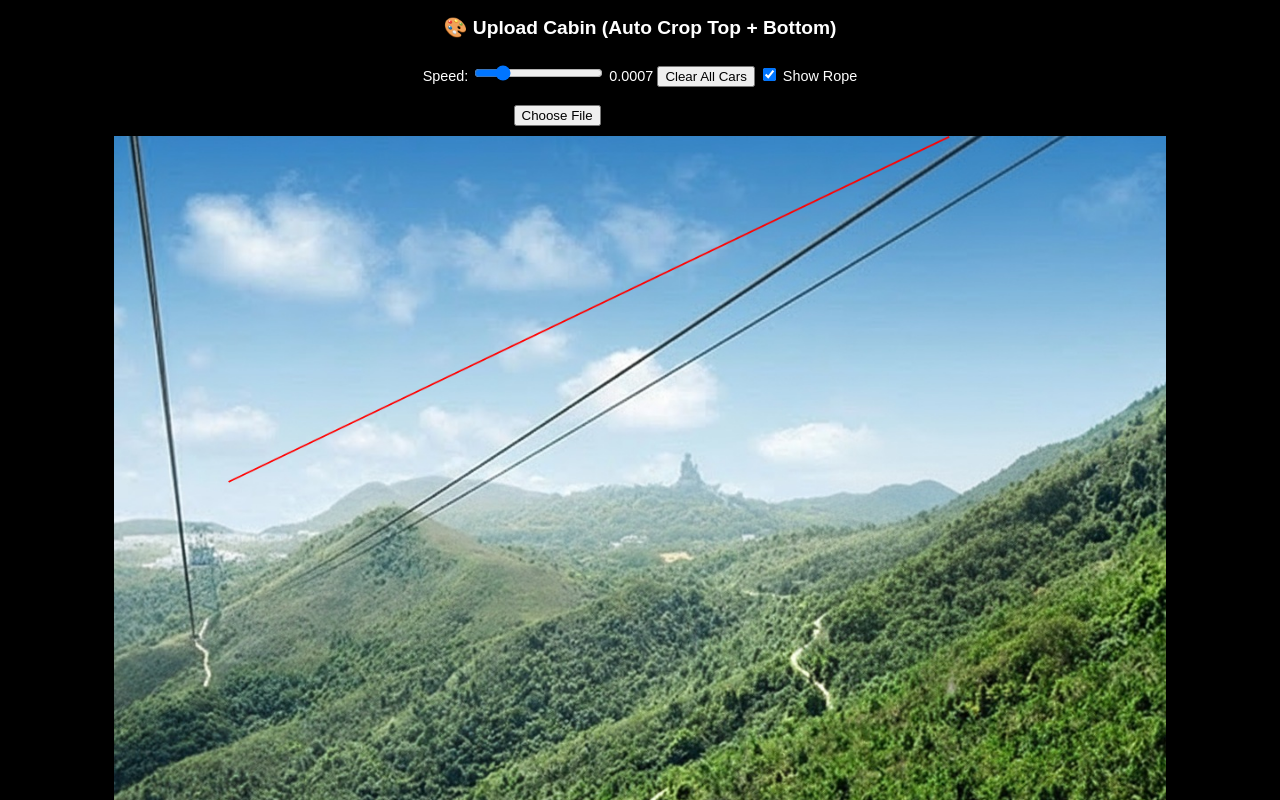
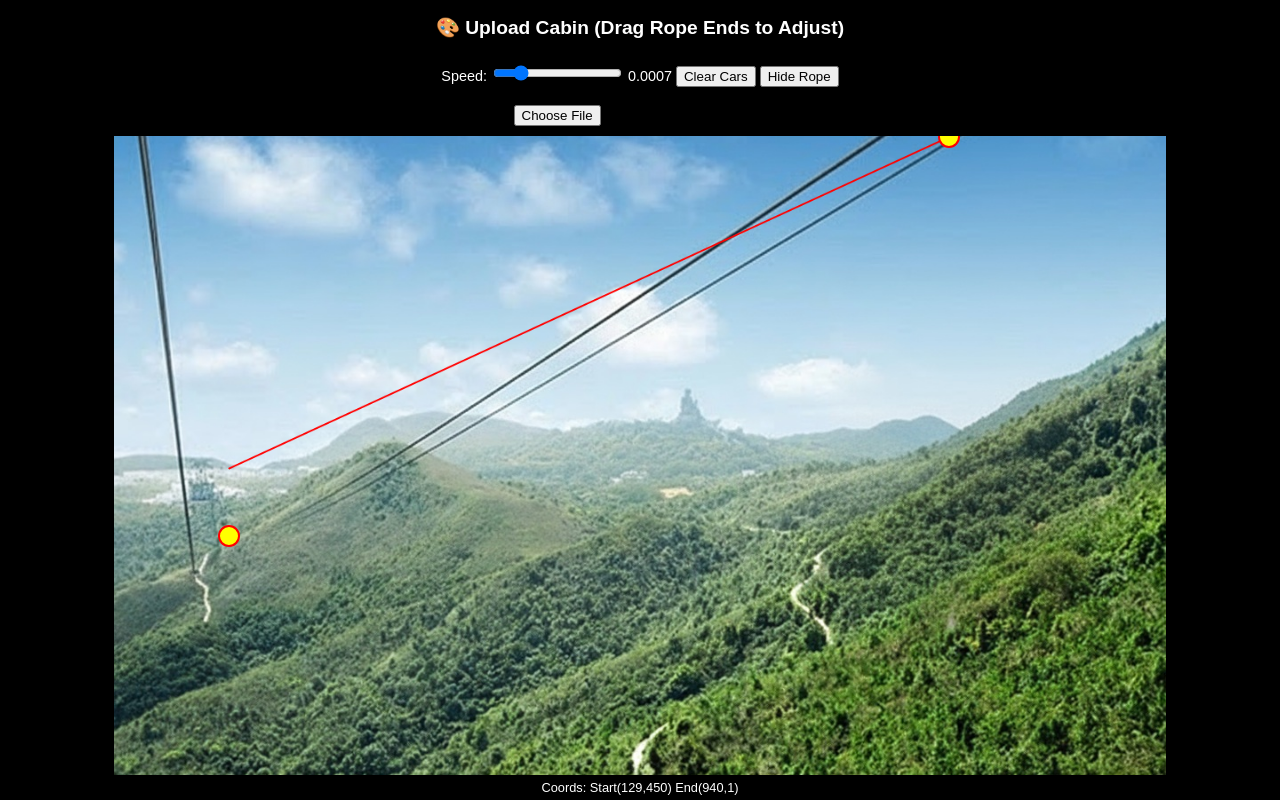
Before and after one commit to ngcholun/cable-car-painting, a plain HTML site: page index.html in a window 1280 px wide. Drawn offline with Linux system fonts and the light colour scheme.

Commit message:
Add files via upload

```diff
--- a/index.html
+++ b/index.html
@@ -3,7 +3,7 @@
 <head>
   <meta charset="UTF-8">
   <meta name="viewport" content="width=device-width, initial-scale=1.0">
-  <title>Cable Car Ride (Responsive Rope + Debug Line)</title>
+  <title>Cable Car Ride (Rope Editor)</title>
   <style>
     body {
       margin: 0;
@@ -37,6 +37,9 @@
       flex: 1;
       width: 100%;
       max-width: 1052px;
+      display: flex;
+      justify-content: center;
+      align-items: center;
       overflow: hidden;
     }
     #background {
@@ -53,28 +56,45 @@
       width: 100%;
       height: 100%;
       pointer-events: none;
-      z-index: 1; /* rope above background */
+      z-index: 1;
+    }
+    .handle {
+      position: absolute;
+      width: 18px;
+      height: 18px;
+      background: yellow;
+      border: 2px solid red;
+      border-radius: 50%;
+      transform: translate(-50%, -50%);
+      z-index: 3;
+      cursor: grab;
+      touch-action: none;
     }
     .car-container {
       position: absolute;
       transform-origin: center center;
-      z-index: 2; /* cars above rope */
+      z-index: 2;
     }
     .car-container img {
       width: 120px;
       transform-origin: top center;
     }
+    #coords {
+      color: white;
+      font-size: 0.8rem;
+      margin: 5px;
+    }
   </style>
 </head>
 <body>
-  <h1>🎨 Upload Cabin (Auto Crop Top + Bottom)</h1>
+  <h1>🎨 Upload Cabin (Drag Rope Ends to Adjust)</h1>
 
   <div id="controls">
     <label for="speedSlider">Speed:</label>
     <input type="range" id="speedSlider" min="0.0002" max="0.003" step="0.0001" value="0.0007">
     <span id="speedValue">0.0007</span>
-    <button id="clearBtn">Clear All Cars</button>
-    <label><input type="checkbox" id="toggleRope" checked> Show Rope</label>
+    <button id="clearBtn">Clear Cars</button>
+    <button id="toggleRopeBtn">Hide Rope</button>
   </div>
 
   <input type="file" id="upload" accept="image/*">
@@ -82,7 +102,11 @@
   <div id="scene">
     <img id="background" src="mountain.jpg" alt="Cable Car Background">
     <canvas id="ropeOverlay"></canvas>
+    <div id="handleStart" class="handle"></div>
+    <div id="handleEnd" class="handle"></div>
   </div>
+
+  <div id="coords">Coords: Start(129,450) End(940,1)</div>
 
   <canvas id="canvas" style="display:none;"></canvas>
 
@@ -92,14 +116,18 @@
     const speedSlider = document.getElementById('speedSlider');
     const speedValue = document.getElementById('speedValue');
     const clearBtn = document.getElementById('clearBtn');
-    const canvas = document.getElementById('canvas');
-    const ctx = canvas.getContext('2d');
     const bg = document.getElementById("background");
     const ropeOverlay = document.getElementById("ropeOverlay");
     const ropeCtx = ropeOverlay.getContext("2d");
-    const toggleRope = document.getElementById("toggleRope");
+    const toggleRopeBtn = document.getElementById("toggleRopeBtn");
+    const coordsEl = document.getElementById("coords");
 
-    // Natural size (set after image loads)
+    const handleStart = document.getElementById("handleStart");
+    const handleEnd = document.getElementById("handleEnd");
+
+    const canvas = document.getElementById('canvas');
+    const ctx = canvas.getContext('2d');
+
     let natW = 1, natH = 1;
 
     bg.onload = () => {
@@ -114,19 +142,29 @@
       ropeOverlay.height = bg.clientHeight;
     }
 
-    // Rope line (coords in original natural image)
-    const ropeStart = { x: 129, y: 450 };
-    const ropeEnd   = { x: 940, y: 1 };
+    // Rope endpoints in natural coords
+    let ropeStart = { x: 129, y: 450 };
+    let ropeEnd   = { x: 940, y: 1 };
 
-    // Crop settings (as % of height)
-    const TOP_CROP = 0.1;    // remove top 10%
-    const BOTTOM_CROP = 0.2; // remove bottom 20%
+    const TOP_CROP = 0.1;
+    const BOTTOM_CROP = 0.2;
 
-    // Car animation state
     let cars = [];
     const MAX_CARS = 5;
     let SPEED = parseFloat(speedSlider.value);
     let globalProgress = 0;
+
+    // Rope toggle state
+    let ropeVisible = true;
+    toggleRopeBtn.addEventListener("click", () => {
+      ropeVisible = !ropeVisible;
+      toggleRopeBtn.textContent = ropeVisible ? "Hide Rope" : "Show Rope";
+
+      // also hide drag handles + coords
+      handleStart.style.display = ropeVisible ? "block" : "none";
+      handleEnd.style.display   = ropeVisible ? "block" : "none";
+      coordsEl.style.display    = ropeVisible ? "block" : "none";
+    });
 
     speedSlider.addEventListener('input', () => {
       SPEED = parseFloat(speedSlider.value);
@@ -140,7 +178,7 @@
 
     function drawRopeLine(startX, startY, endX, endY) {
       ropeCtx.clearRect(0, 0, ropeOverlay.width, ropeOverlay.height);
-      if (!toggleRope.checked) return;
+      if (!ropeVisible) return;
       ropeCtx.strokeStyle = "red";
       ropeCtx.lineWidth = 2;
       ropeCtx.beginPath();
@@ -155,15 +193,23 @@
       const bgW = bg.clientWidth;
       const bgH = bg.clientHeight;
 
-      const scaleX = bgW / natW;
-      const scaleY = bgH / natH;
+      const scale = bgW / natW;
+      const displayH = natH * scale;
+      const offsetY = (bgH - displayH) / 2;
 
-      const startX = ropeStart.x * scaleX;
-      const startY = ropeStart.y * scaleY;
-      const endX = ropeEnd.x * scaleX;
-      const endY = ropeEnd.y * scaleY;
+      const startX = ropeStart.x * scale;
+      const startY = ropeStart.y * scale + offsetY;
+      const endX   = ropeEnd.x * scale;
+      const endY   = ropeEnd.y * scale + offsetY;
 
       drawRopeLine(startX, startY, endX, endY);
+
+      handleStart.style.left = startX + "px";
+      handleStart.style.top = startY + "px";
+      handleEnd.style.left = endX + "px";
+      handleEnd.style.top = endY + "px";
+
+      coordsEl.textContent = `Coords: Start(${Math.round(ropeStart.x)},${Math.round(ropeStart.y)}) End(${Math.round(ropeEnd.x)},${Math.round(ropeEnd.y)})`;
 
       cars.forEach(car => {
         let progress = (globalProgress + car.offset) % 1;
@@ -171,12 +217,12 @@
         const x = startX + (endX - startX) * progress;
         const y = startY + (endY - startY) * progress;
 
-        const scale = 0.3 + (3 - 0.3) * progress;
+        const scaleCar = 0.3 + (3 - 0.3) * progress;
         const swing = Math.sin(time / 500 + car.swingOffset) * 5;
 
         car.el.style.left = x + "px";
         car.el.style.top  = y + "px";
-        car.el.style.transform = `scale(${scale}) rotate(${swing}deg)`;
+        car.el.style.transform = `scale(${scaleCar}) rotate(${swing}deg)`;
       });
 
       globalProgress = (globalProgress + SPEED) % 1;
@@ -217,7 +263,6 @@
       reader.onload = function(e) {
         const img = new Image();
         img.onload = function() {
-          // Crop away top + bottom
           const cropX = 0;
           const cropY = img.height * TOP_CROP;
           const cropW = img.width;
@@ -228,7 +273,6 @@
           ctx.clearRect(0, 0, cropW, cropH);
           ctx.drawImage(img, cropX, cropY, cropW, cropH, 0, 0, cropW, cropH);
 
-          // Make white background transparent
           let imageData = ctx.getImageData(0, 0, cropW, cropH);
           let data = imageData.data;
           for (let i = 0; i < data.length; i += 4) {
@@ -246,6 +290,46 @@
       event.target.value = "";
     });
 
+    // ----- Dragging handles -----
+    function makeDraggable(handle, target) {
+      let dragging = false;
+
+      function onDown(e) {
+        e.preventDefault();
+        dragging = true;
+        handle.style.cursor = "grabbing";
+      }
+      function onMove(e) {
+        if (!dragging) return;
+        const rect = scene.getBoundingClientRect();
+        const bgW = bg.clientWidth;
+        const scale = bgW / natW;
+        const x = (e.touches ? e.touches[0].clientX : e.clientX) - rect.left;
+        const y = (e.touches ? e.touches[0].clientY : e.clientY) - rect.top;
+
+        const bgH = bg.clientHeight;
+        const displayH = natH * scale;
+        const offsetY = (bgH - displayH) / 2;
+
+        target.x = x / scale;
+        target.y = (y - offsetY) / scale;
+      }
+      function onUp() {
+        dragging = false;
+        handle.style.cursor = "grab";
+      }
+
+      handle.addEventListener("mousedown", onDown);
+      handle.addEventListener("touchstart", onDown);
+      window.addEventListener("mousemove", onMove);
+      window.addEventListener("touchmove", onMove);
+      window.addEventListener("mouseup", onUp);
+      window.addEventListener("touchend", onUp);
+    }
+
+    makeDraggable(handleStart, ropeStart);
+    makeDraggable(handleEnd, ropeEnd);
+
     requestAnimationFrame(animateCars);
   </script>
 </body>
```
